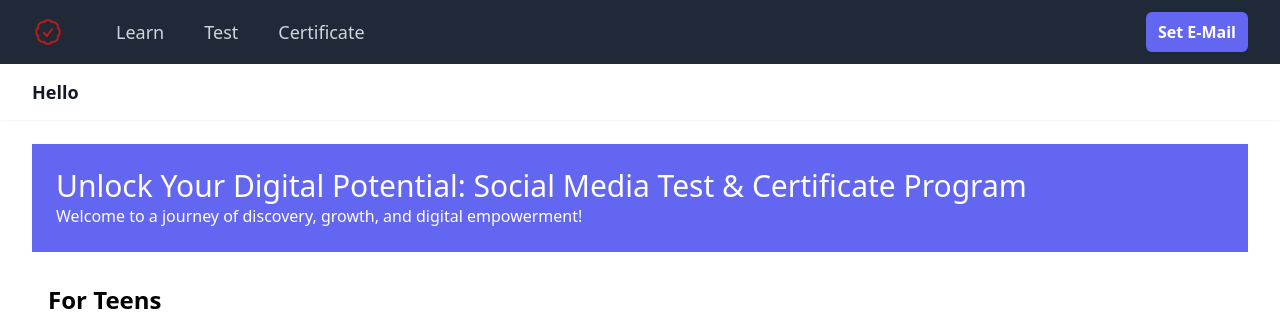
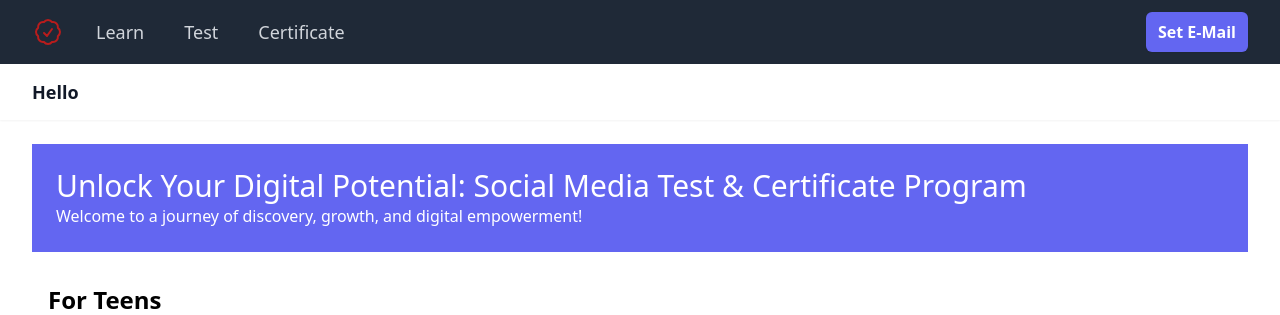
Before and after one commit to decurgia/socialmediatest.ch, a Flask app: page / in a window 1280 px wide. Shown: the top 315 px of the page. Run offline with Flask 3, Linux system fonts and the light colour scheme; some libraries are stand-ins or nearby versions.

Commit message:
just a bit smaller

```diff
--- a/container/app/socialmediacert/templates/base.html
+++ b/container/app/socialmediacert/templates/base.html
@@ -75,11 +75,10 @@
                 /></a>
               </div>
               <div>
-                <div class="ml-10 flex items-baseline space-x-4">
+                <div class="ml-5 flex items-baseline space-x-4">
                   <a
                     href="{{ url_for('learn.index') }}"
                     class="{{ 'bg-gray-900 text-white' if request.path == url_for('learn.index') else 'text-gray-300 hover:bg-gray-700 hover:text-white'}} rounded-md px-3 py-2 text-lg font-medium"
-                    aria-current="page"
                     >{{ gettext("Learn") }}</a
                   >
                   <a
```
